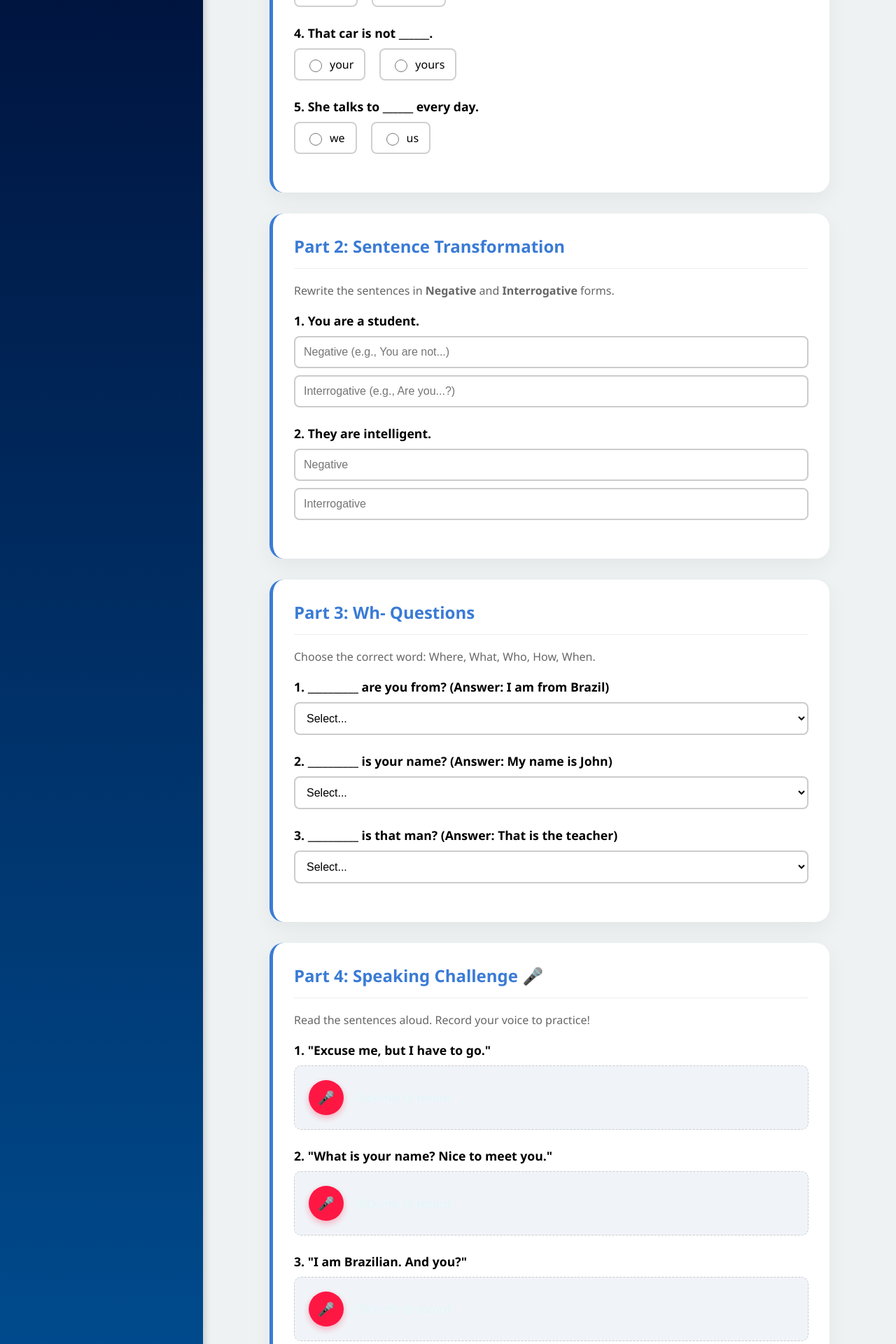
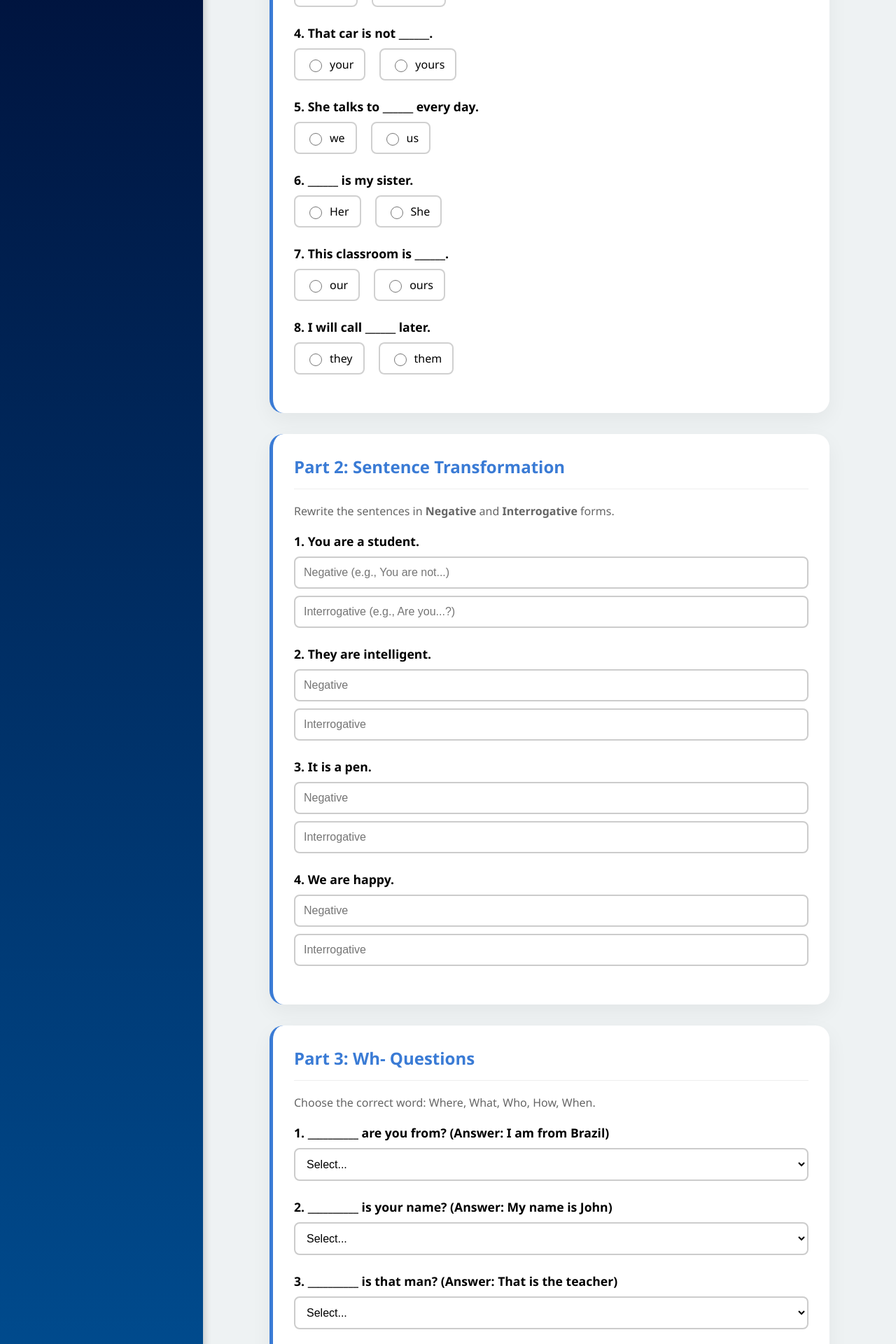
Before and after one commit to cleiltonrodriguesofc/english_course, a Django app: page /quiz/ in a window 1280 px wide. Shown: the part 587-2507 px from the top of the page at 70% size. Run offline with Django 5.2, Linux system fonts and the light colour scheme.

Commit message:
feat: add more questions to quiz activity

```diff
--- a/english_course/core/templates/quiz.html
+++ b/english_course/core/templates/quiz.html
@@ -305,6 +305,33 @@
                 </div>
                 <div class="feedback"></div>
             </div>
+
+            <div class="question" data-correct="She">
+                <div class="question-text">6. ______ is my sister.</div>
+                <div class="radio-group">
+                    <label class="radio-option"><input type="radio" name="q1_6" value="Her"> Her</label>
+                    <label class="radio-option"><input type="radio" name="q1_6" value="She"> She</label>
+                </div>
+                <div class="feedback"></div>
+            </div>
+
+            <div class="question" data-correct="ours">
+                <div class="question-text">7. This classroom is ______.</div>
+                <div class="radio-group">
+                    <label class="radio-option"><input type="radio" name="q1_7" value="our"> our</label>
+                    <label class="radio-option"><input type="radio" name="q1_7" value="ours"> ours</label>
+                </div>
+                <div class="feedback"></div>
+            </div>
+
+            <div class="question" data-correct="them">
+                <div class="question-text">8. I will call ______ later.</div>
+                <div class="radio-group">
+                    <label class="radio-option"><input type="radio" name="q1_8" value="they"> they</label>
+                    <label class="radio-option"><input type="radio" name="q1_8" value="them"> them</label>
+                </div>
+                <div class="feedback"></div>
+            </div>
         </div>
 
         <!-- PART 2 -->
@@ -329,6 +356,23 @@
                     data-answer="they are not intelligent">
                 <input type="text" class="q-input" placeholder="Interrogative" name="q2_2_int" style="margin-top: 10px;"
                     data-answer="are they intelligent?">
+                <div class="feedback"></div>
+            </div>
+
+            <div class="question">
+                <div class="question-text">3. It is a pen.</div>
+                <input type="text" class="q-input" placeholder="Negative" name="q2_3_neg" data-answer="it is not a pen">
+                <input type="text" class="q-input" placeholder="Interrogative" name="q2_3_int" style="margin-top: 10px;"
+                    data-answer="is it a pen?">
+                <div class="feedback"></div>
+            </div>
+
+            <div class="question">
+                <div class="question-text">4. We are happy.</div>
+                <input type="text" class="q-input" placeholder="Negative" name="q2_4_neg"
+                    data-answer="we are not happy">
+                <input type="text" class="q-input" placeholder="Interrogative" name="q2_4_int" style="margin-top: 10px;"
+                    data-answer="are we happy?">
                 <div class="feedback"></div>
             </div>
         </div>
@@ -370,6 +414,28 @@
                 </select>
                 <div class="feedback"></div>
             </div>
+
+            <div class="question" data-correct="How">
+                <div class="question-text">4. __________ are you? (Answer: I am fine)</div>
+                <select class="q-select" name="q3_4">
+                    <option value="">Select...</option>
+                    <option value="Who">Who</option>
+                    <option value="How">How</option>
+                    <option value="What">What</option>
+                </select>
+                <div class="feedback"></div>
+            </div>
+
+            <div class="question" data-correct="When">
+                <div class="question-text">5. __________ did you talk to him? (Answer: Yesterday)</div>
+                <select class="q-select" name="q3_5">
+                    <option value="">Select...</option>
+                    <option value="Where">Where</option>
+                    <option value="When">When</option>
+                    <option value="What">What</option>
+                </select>
+                <div class="feedback"></div>
+            </div>
         </div>
 
         <!-- PART 4 -->
@@ -400,6 +466,24 @@
                 <div class="recorder-box">
                     <button class="record-btn" onclick="toggleRecord(this, 'audio3')">🎤</button>
                     <audio id="audio3" controls style="display:none; width: 100%;"></audio>
+                    <span class="status-text">Click mic to record</span>
+                </div>
+            </div>
+
+            <div class="question">
+                <div class="question-text">4. "Where are you from?"</div>
+                <div class="recorder-box">
+                    <button class="record-btn" onclick="toggleRecord(this, 'audio4')">🎤</button>
+                    <audio id="audio4" controls style="display:none; width: 100%;"></audio>
+                    <span class="status-text">Click mic to record</span>
+                </div>
+            </div>
+
+            <div class="question">
+                <div class="question-text">5. "It is a pleasure to meet you."</div>
+                <div class="recorder-box">
+                    <button class="record-btn" onclick="toggleRecord(this, 'audio5')">🎤</button>
+                    <audio id="audio5" controls style="display:none; width: 100%;"></audio>
                     <span class="status-text">Click mic to record</span>
                 </div>
             </div>
```
